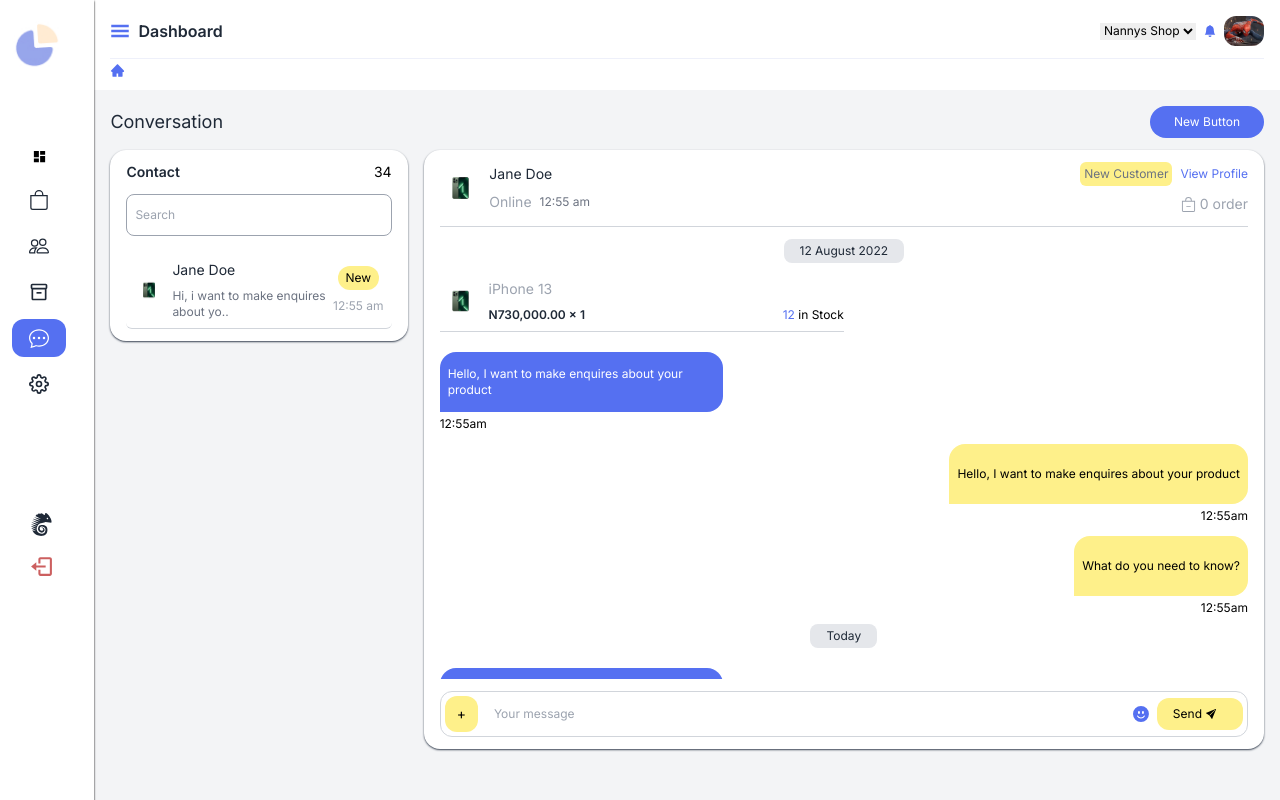
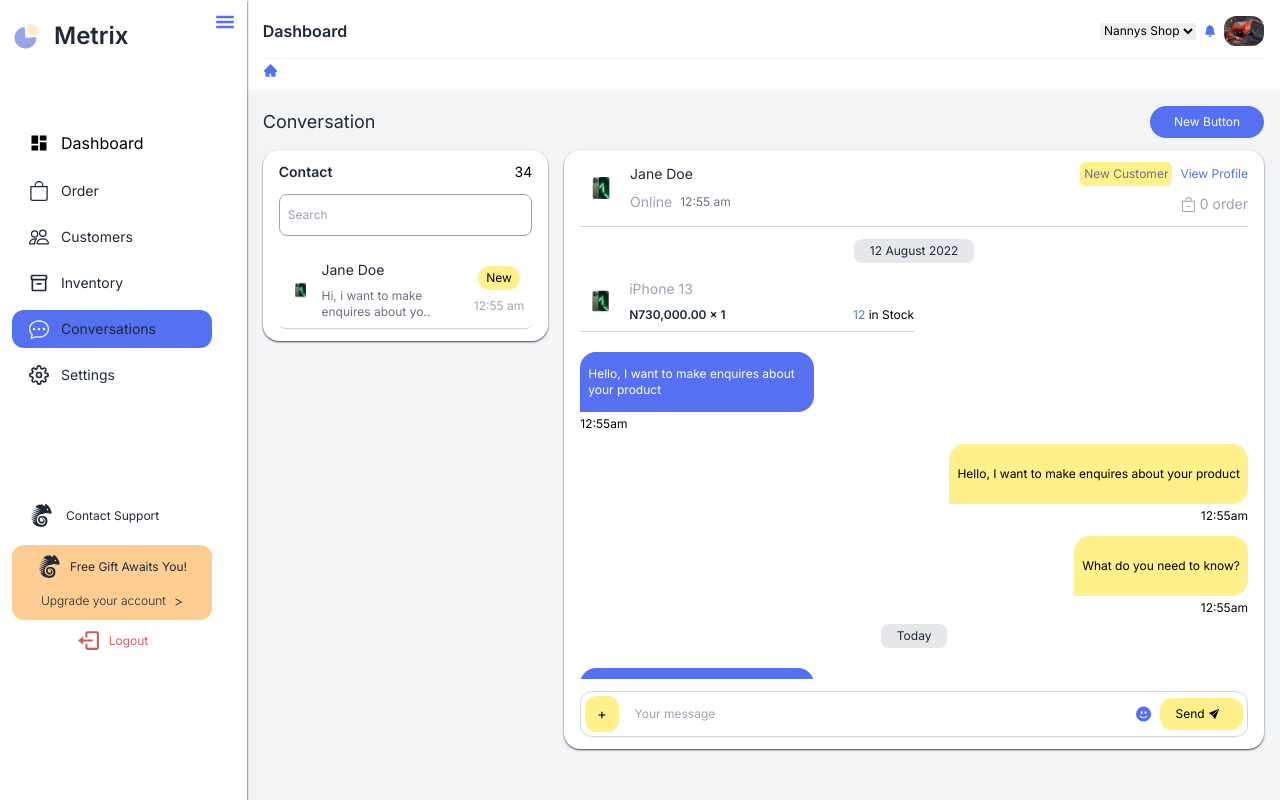
Before and after one commit to oddways/metrix-frontend, a Next.js app: page /conversation in a window 1280 px wide. Shown: the top 800 px of the page. Built offline with nearby package versions, Linux system fonts and the light colour scheme.

Commit message:
sidebar fix

```diff
--- a/components/layouts/SideBar.jsx
+++ b/components/layouts/SideBar.jsx
@@ -17,14 +17,14 @@ const SideBar = () => {
     <div
       className={`${
         toggleNav
-          ? "absolute md:relative top-0 left-0 w-[300px] md:w-[400px] lg:w-[300px] "
-          : "relative w-[80px] "
-      } shadow-sm shadow-black md:flex z-50 bg-white flex-col items-start py-5 px-3    w-[100px] md:w-[100px] min-h-screen duration-300 ease-in-out`}
+          ? "fixed md:relative top-0 left-0 w-[300px]"
+          : "relative w-[100px] "
+      } shadow-sm  shadow-black  md:flex z-50 bg-white flex-col items-start py-5 px-3   min-h-screen duration-300 ease-in-out`}
     >
       {/* Header */}
       <Link href={"/"} className="flex items-center gap-3">
         {/* <MdDashboard size={30} /> */}
-        <Image src={"/images/Logo.jpg"} alt="logo" width={50} height={50} />
+        <Image src={"/images/Logo.jpg"} alt="logo" width={30} height={20} />
         {toggleNav && <p className="darkText text-2xl font-semibold">Metrix</p>}
       </Link>
 
--- a/context/GlobalContext.jsx
+++ b/context/GlobalContext.jsx
@@ -4,7 +4,7 @@ import { createContext, useState } from "react"
 const GlobalContext = createContext()
 
 export const GlobalProvider = ({ children }) => {
-  const [toggleNav, setToggleNav] = useState(false)
+  const [toggleNav, setToggleNav] = useState(true)
   const [isDesktop, setIsDesktop] = useState(false)
   const [toggleMessage, setToggleMessage] = useState("list")
 
```
